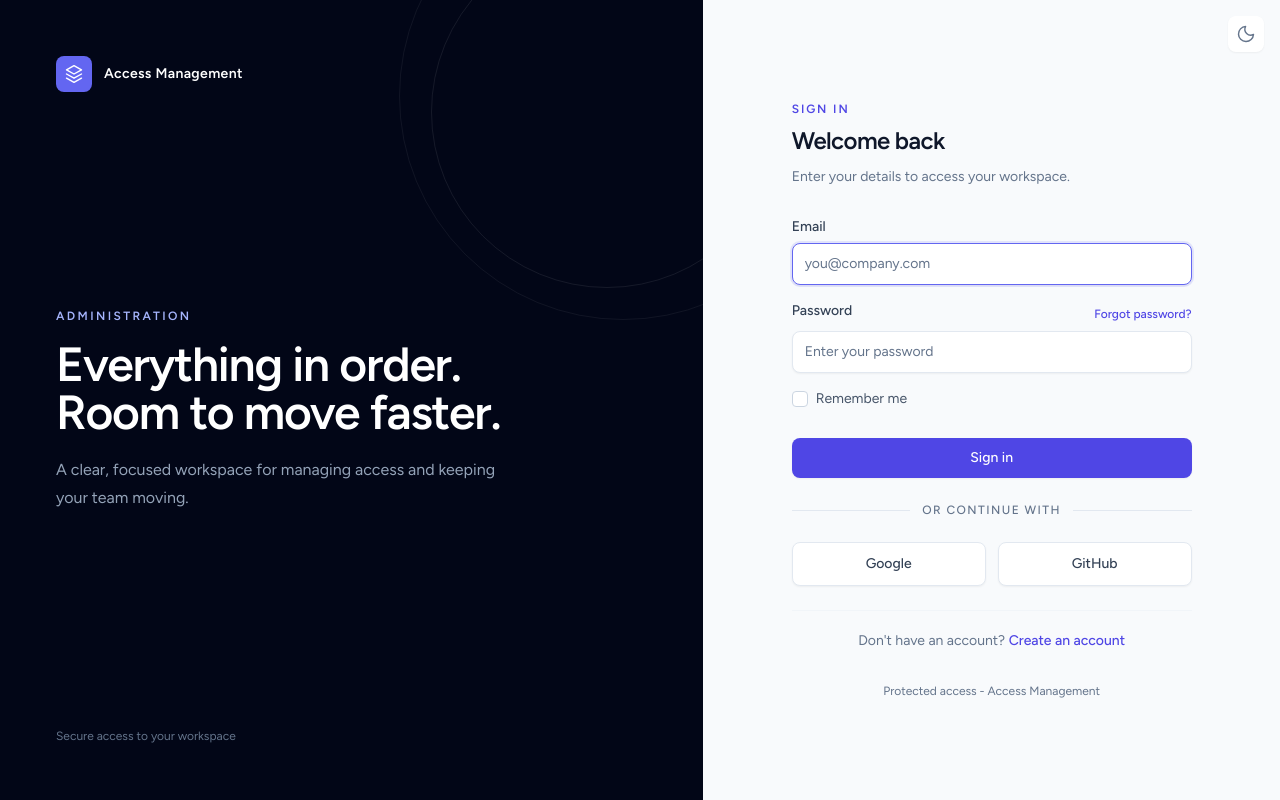
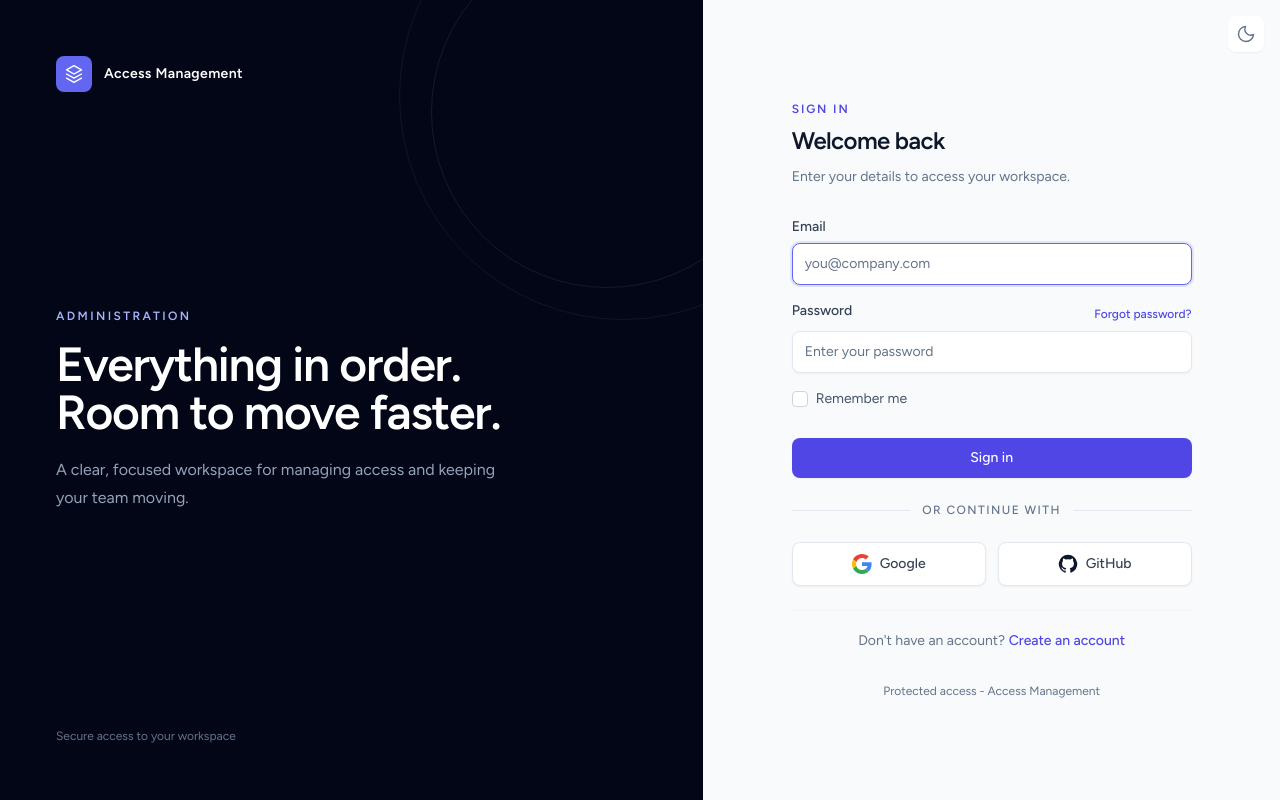
Before and after one commit to kayzinkhaing/laravel-rbac-starter-, a Laravel app: page /login in a window 1280 px wide. Run offline with Laravel 12, Linux system fonts and the light colour scheme; style sheets or scripts are compiled from the project's sources; parts of the project's set-up code (start-up, migrations or seed data) failed here and were passed over; some libraries are stand-ins or nearby versions.

Commit message:
Improve GitHub login icon visibility in dark mode

```diff
--- a/config/services.php
+++ b/config/services.php
@@ -33,6 +33,7 @@ return [
             'bot_user_oauth_token' => env('SLACK_BOT_USER_OAUTH_TOKEN'),
             'channel' => env('SLACK_BOT_USER_DEFAULT_CHANNEL'),
         ],
+    ],
 
     'google' => [
         'client_id' => env('GOOGLE_CLIENT_ID'),
@@ -50,7 +51,6 @@ return [
         'site_key' => env('RECAPTCHA_SITE_KEY'),
         'secret_key' => env('RECAPTCHA_SECRET_KEY'),
     ],
-    ],
 
     'stripe' => [
         'secret' => env('STRIPE_SECRET'),
--- a/resources/views/auth/login.blade.php
+++ b/resources/views/auth/login.blade.php
@@ -19,7 +19,8 @@
 
         <div class="mb-4">
             <x-input-label for="email" :value="__('Email')" />
-            <x-text-input id="email" class="mt-1 w-full" type="email" name="email" :value="old('email')" required autofocus autocomplete="username" placeholder="you@company.com" />
+            <x-text-input id="email" class="mt-1 w-full" type="email" name="email" :value="old('email')" required
+                autofocus autocomplete="username" placeholder="you@company.com" />
             <x-input-error :messages="$errors->get('email')" class="mt-2" />
         </div>
 
@@ -27,16 +28,19 @@
             <div class="flex items-center justify-between">
                 <x-input-label for="password" :value="__('Password')" />
                 @if (Route::has('password.request'))
-                    <a class="text-xs font-medium text-indigo-600 hover:text-indigo-700 focus-visible:outline-none focus-visible:ring-2 focus-visible:ring-indigo-500" href="{{ route('password.request') }}">{{ __('Forgot password?') }}</a>
+                    <a class="text-xs font-medium text-indigo-600 hover:text-indigo-700 focus-visible:outline-none focus-visible:ring-2 focus-visible:ring-indigo-500"
+                        href="{{ route('password.request') }}">{{ __('Forgot password?') }}</a>
                 @endif
             </div>
-            <x-text-input id="password" class="mt-1 w-full" type="password" name="password" required autocomplete="current-password" placeholder="Enter your password" />
+            <x-text-input id="password" class="mt-1 w-full" type="password" name="password" required
+                autocomplete="current-password" placeholder="Enter your password" />
             <x-input-error :messages="$errors->get('password')" class="mt-2" />
         </div>
 
         <div class="mb-6">
             <label for="remember_me" class="inline-flex cursor-pointer items-center gap-2 text-sm text-slate-600">
-                <input id="remember_me" type="checkbox" class="h-4 w-4 rounded border-slate-300 text-indigo-600 focus:ring-indigo-500" name="remember">
+                <input id="remember_me" type="checkbox"
+                    class="h-4 w-4 rounded border-slate-300 text-indigo-600 focus:ring-indigo-500" name="remember">
                 <span>{{ __('Remember me') }}</span>
             </label>
         </div>
@@ -54,15 +58,41 @@
         <span class="text-xs font-medium uppercase tracking-[0.12em] text-slate-400">or continue with</span>
         <span class="h-px flex-1 bg-slate-200"></span>
     </div>
+
     <div class="grid grid-cols-2 gap-3">
-        <a href="{{ route('google') }}" class="btn-secondary min-h-[2.75rem] px-3">Google</a>
-        <a href="{{ route('github') }}" class="btn-secondary min-h-[2.75rem] px-3">GitHub</a>
+        {{-- Google Login --}}
+        <a href="{{ route('google') }}"
+            class="btn-secondary flex min-h-[2.75rem] items-center justify-center gap-2 px-3">
+            <svg class="h-5 w-5 shrink-0" viewBox="0 0 48 48" aria-hidden="true">
+                <path fill="#EA4335"
+                    d="M24 9.5c3.54 0 6.71 1.22 9.21 3.6l6.85-6.85C35.9 2.38 30.47 0 24 0 14.62 0 6.51 5.38 2.56 13.22l7.98 6.19C12.43 13.72 17.74 9.5 24 9.5Z" />
+                <path fill="#4285F4"
+                    d="M46.98 24.55c0-1.57-.15-3.09-.38-4.55H24v9.02h12.94c-.58 2.96-2.26 5.48-4.76 7.18l7.73 6C44.42 37.98 46.98 31.86 46.98 24.55Z" />
+                <path fill="#FBBC05"
+                    d="M10.53 28.59a14.4 14.4 0 0 1 0-9.18l-7.98-6.19a24 24 0 0 0 0 21.56l7.98-6.19Z" />
+                <path fill="#34A853"
+                    d="M24 48c6.48 0 11.93-2.13 15.91-5.8l-7.73-6c-2.14 1.45-4.88 2.3-8.18 2.3-6.26 0-11.57-4.22-13.46-9.91l-7.98 6.19C6.51 42.62 14.62 48 24 48Z" />
+            </svg>
+            <span>Google</span>
+        </a>
+
+        {{-- GitHub Login --}}
+        <a href="{{ route('github') }}"
+            class="btn-secondary flex min-h-[2.75rem] items-center justify-center gap-2 px-3">
+            <svg class="h-5 w-5 shrink-0 fill-slate-900 dark:fill-white" viewBox="0 0 24 24" aria-hidden="true">
+                <path
+                    d="M12 .9a11.1 11.1 0 0 0-3.51 21.63c.55.1.76-.24.76-.54v-2.08c-3.1.67-3.75-1.32-3.75-1.32-.5-1.29-1.23-1.63-1.23-1.63-1.01-.69.08-.68.08-.68 1.12.08 1.7 1.15 1.7 1.15.99 1.69 2.6 1.2 3.23.92.1-.72.39-1.2.7-1.48-2.47-.28-5.07-1.24-5.07-5.5 0-1.22.44-2.22 1.15-3-.12-.28-.5-1.42.11-2.96 0 0 .94-.3 3.05 1.14a10.6 10.6 0 0 1 5.55 0c2.12-1.44 3.05-1.14 3.05-1.14.61 1.54.23 2.68.12 2.96.72.78 1.14 1.78 1.14 3.01 0 4.27-2.6 5.21-5.08 5.49.4.35.75 1.02.75 2.06v3.06c0 .3.2.65.77.54A11.1 11.1 0 0 0 12 .9Z" />
+            </svg>
+            <span>GitHub</span>
+        </a>
     </div>
+
 
     @if (Route::has('register'))
         <p class="mt-6 border-t border-slate-100 pt-5 text-center text-sm text-slate-500">
             Don't have an account?
-            <a href="{{ route('register') }}" class="font-medium text-indigo-600 hover:text-indigo-700">Create an account</a>
+            <a href="{{ route('register') }}" class="font-medium text-indigo-600 hover:text-indigo-700">Create an
+                account</a>
         </p>
     @endif
 </x-guest-layout>
```
Lines whose indentation alone changed are shown as unchanged.
